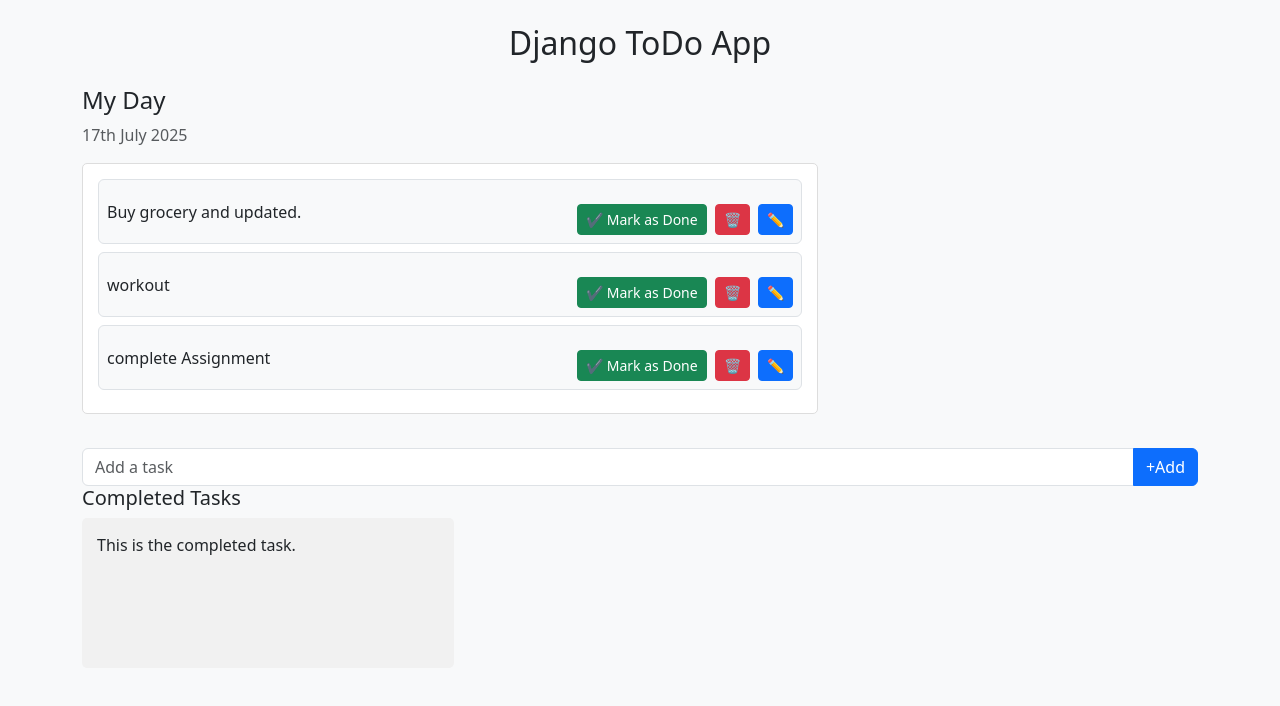
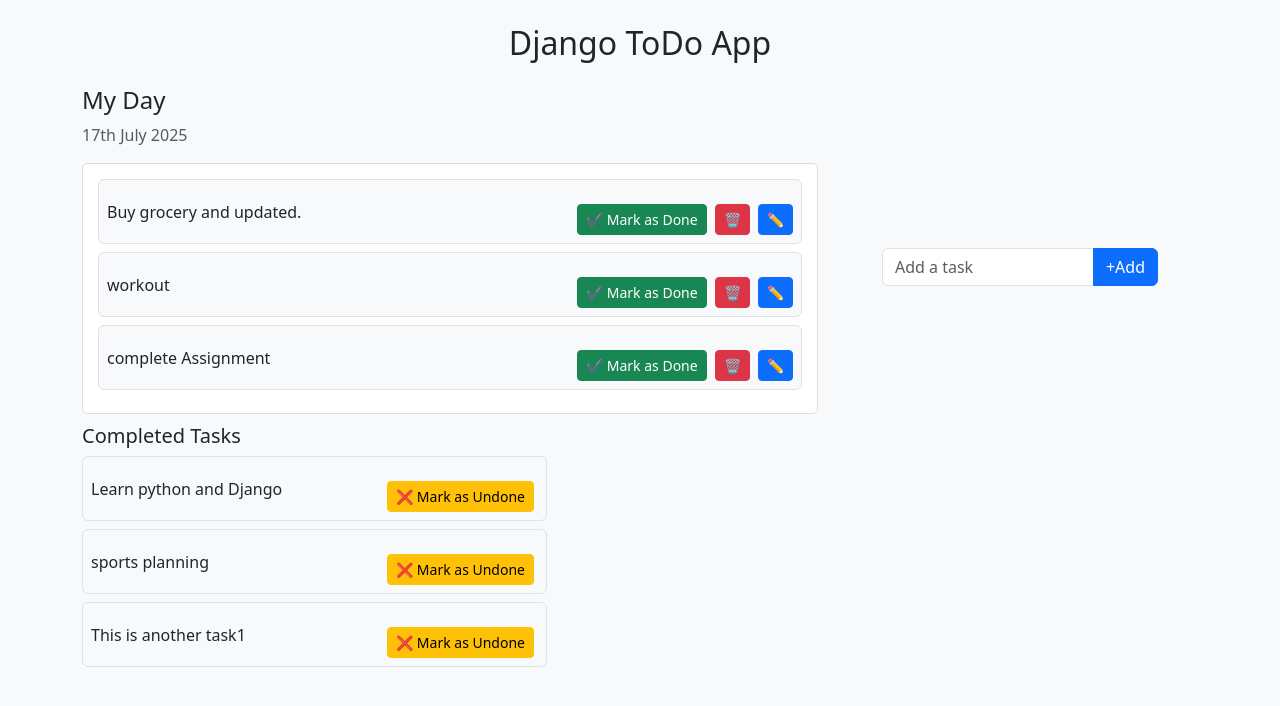
Before and after one commit to SrinivasPujar18/Django_ToDo_App, a Django app: page / in a window 1280 px wide. Shown: the top 706 px of the page. Run offline with Django 5.2, Linux system fonts and the light colour scheme; data comes from the database, SQL or seed files in the repository; both versions use the stored data as it was after the commit.

Commit message:
ToDo App Final

```diff
--- a/Templates/home.html
+++ b/Templates/home.html
@@ -38,17 +38,20 @@
                     <div class="task-box">
                         {% for task in tasks %}                         <!--(1)... tasks is dict 'tasks' in "todo_main/views.py" -->
                             <div class="mb-2 p-2 border rounded bg-light d-flex justify-content-between align-items-center">
-                                <span> {{task.task}} </span>           <!--(2)... task from "todo/models.py" -->
+                                {{task.task}}            <!--(2)... task from "todo/models.py" -->
                                 <div class="mt-3">
-                                    <button class="btn btn-success btn-sm me-1">✔ Mark as Done</button>
-                                    <button class="btn btn-danger btn-sm me-1">🗑</button>
-                                    <button class="btn btn-primary btn-sm">✏️</button>
+                                    <!--(6)...    <button class="btn btn-success btn-sm me-1">✔ Mark as Done</button>    -->
+                                    <!--(6)    <a class="btn btn-danger btn-sm me-1">🗑</a>
+                                    <a class="btn btn-primary btn-sm">✏️</a>>                   Edited in below from <button> to <a>          -->
+                                    <a href="{% url 'mark_as_done' task.pk %}"  class="btn btn-success btn-sm me-1">✔ Mark as Done</a>    <!--(6)... changing <button> to <a> with href=""-->
+                                    <a href="{% url 'delete_task' task.pk %}" class="btn btn-danger btn-sm me-1">🗑</a> <!--(9)... adding url -->   <!--(10)... adding url delete_task -->
+                                    <a href="{% url 'edit_task' task.pk %}" class="btn btn-primary btn-sm">✏️</a>    <!--(9)... adding url of edit_task -->
                                 </div>
                             </div>
                         {% endfor %}    <!--(3)... Ending the for loop -->
                     </div>
                 </div>
-                <form action="{% url 'addTask' %}" method="post">   <!--(4)... added action with url-->
+                <form action="{% url 'addTask' %}" method="post" style="width: 300px; margin: auto;">   <!--(4)... added action with url-->
                     {% csrf_token %} <!--(4)... when you create form with method 'POST' you have to use {% csrf_token %} -->
                     <div class="input-group mt-4">
                         <input type="text" name="task" class="form-control" name="task" placeholder="Add a task">
@@ -57,11 +60,17 @@
                 </form>
             </div>
             <!-- Right Side: Completed -->
-            <div class="col-md-4">
+            <div class="col-md-5 col-lg-5">
                 <h5>Completed Tasks</h5>
-                <div class="completed-section mt-2">
-                    <p>This is the completed task.</p>
-                </div>
+                {% for task in completed_tasks %}        <!--(5)... for loop of completed_tasks -->
+                    <div class="mb-2 p-2 border rounded bg-light d-flex justify-content-between align-items-center">
+                        <!--    <p>This is the completed task.</p>       -->        <!--(0)... copied code-->
+                        {{ task.task}}                  <!--(5)... looping task -->
+                        <div class="mt-3">        <!--(7)... creating div-->
+                            <a href="{% url 'mark_as_undone' task.pk %}"  class="btn btn-warning btn-sm me-1">❌ Mark as Undone</a>  <!--(7)... creating mark As Undone    (8) updating url of mark As undone-->
+                        </div>
+                    </div>
+                {% endfor %}        <!--(5)... end for loop -->
             </div>
         </div>
     </body>
--- a/toDo_main/views.py
+++ b/toDo_main/views.py
@@ -7,7 +7,10 @@
 def home(request):
     #... return HttpResponse('<h2> HomePage </h2>')         #...(2) printing in server from HttpResponse
     tasks = Task.objects.filter(is_completed=False).order_by('-updated_at')   #...(4) Fetching tasks and show whether task is completed or not      (5)... we altered this line by adding order_by()
+    completed_tasks = Task.objects.filter(is_completed=True)        #(6)... it shows in completed tasks
+
     context = {
         'tasks' : tasks,                                    #...(4) dict contains tasks
+        'completed_tasks' : completed_tasks,  #(6)... dict 'completed_tasks' stores the value of completed_tasks var
     }
     return render(request,'home.html', context)                      #...(3) rendering the request from 'home.html' file
--- a/todo/urls.py
+++ b/todo/urls.py
@@ -4,5 +4,14 @@
 from . import views
 
 urlpatterns = [
+    #addTask
     path('addTask/', views.addTask, name='addTask'),      #(1)...
+    #mark_as_done url
+    path('mark_as_done/<int:pk>/', views.mark_as_done, name='mark_as_done'),       #(2)... by primary key(pk) we use task and mark_as_done
+    #mark_as_undone url
+    path('mark_as_undone/<int:pk>/', views.mark_as_undone, name='mark_as_undone'),       #(3)... by primary key(pk) we use task and mark_as_undone
+    #Edit feature
+    path('edit_task/<int:pk>/', views.edit_task, name='edit_task'),      #(4)... by primary key(pk) we use task for edit in new html file
+    #delete feature
+    path('delete_task/<int:pk>/', views.delete_task, name='delete_task'),      #(5)... by primary key(pk) we can delete task
 ]
```
Also changed, not shown: Templates/edit_task.html (added, +44 -0 lines), Theory_django_working.py (+52 -2 lines), todo/views.py (+36 -1 lines), db.sqlite3.
